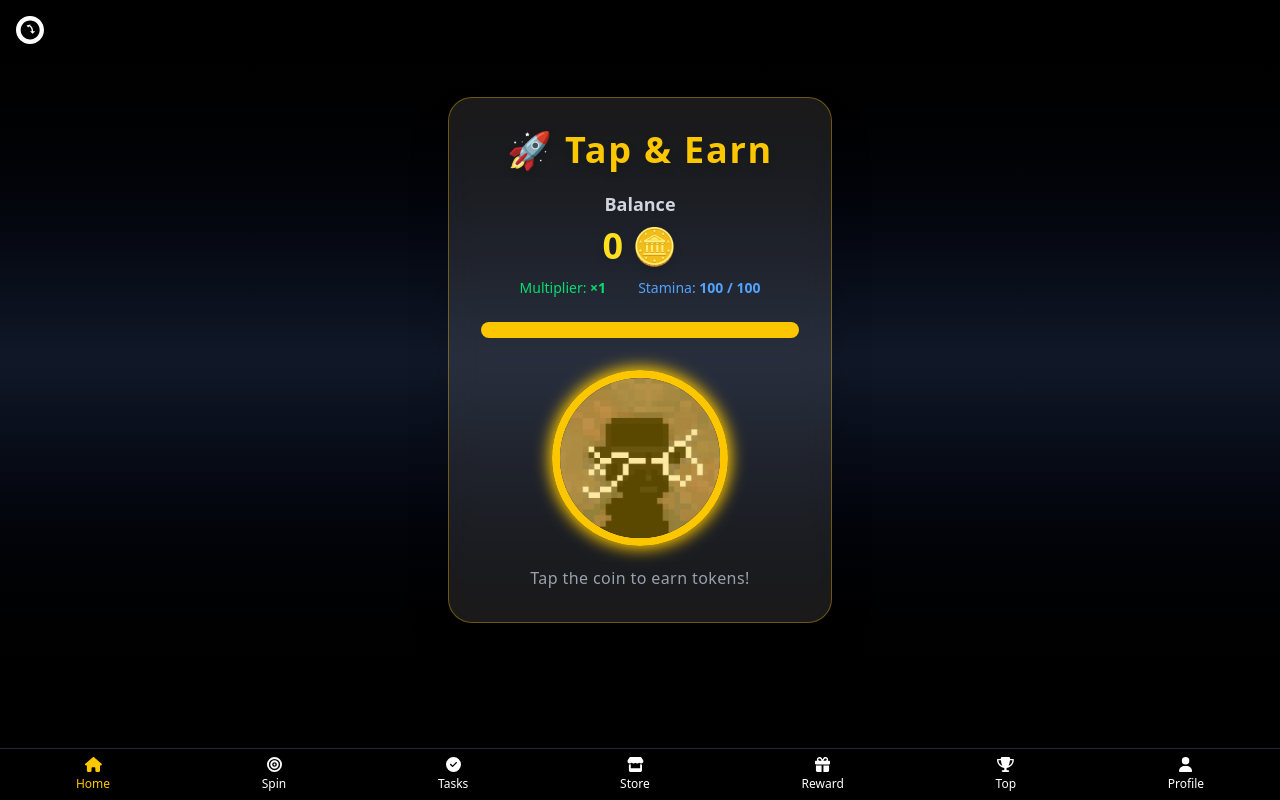
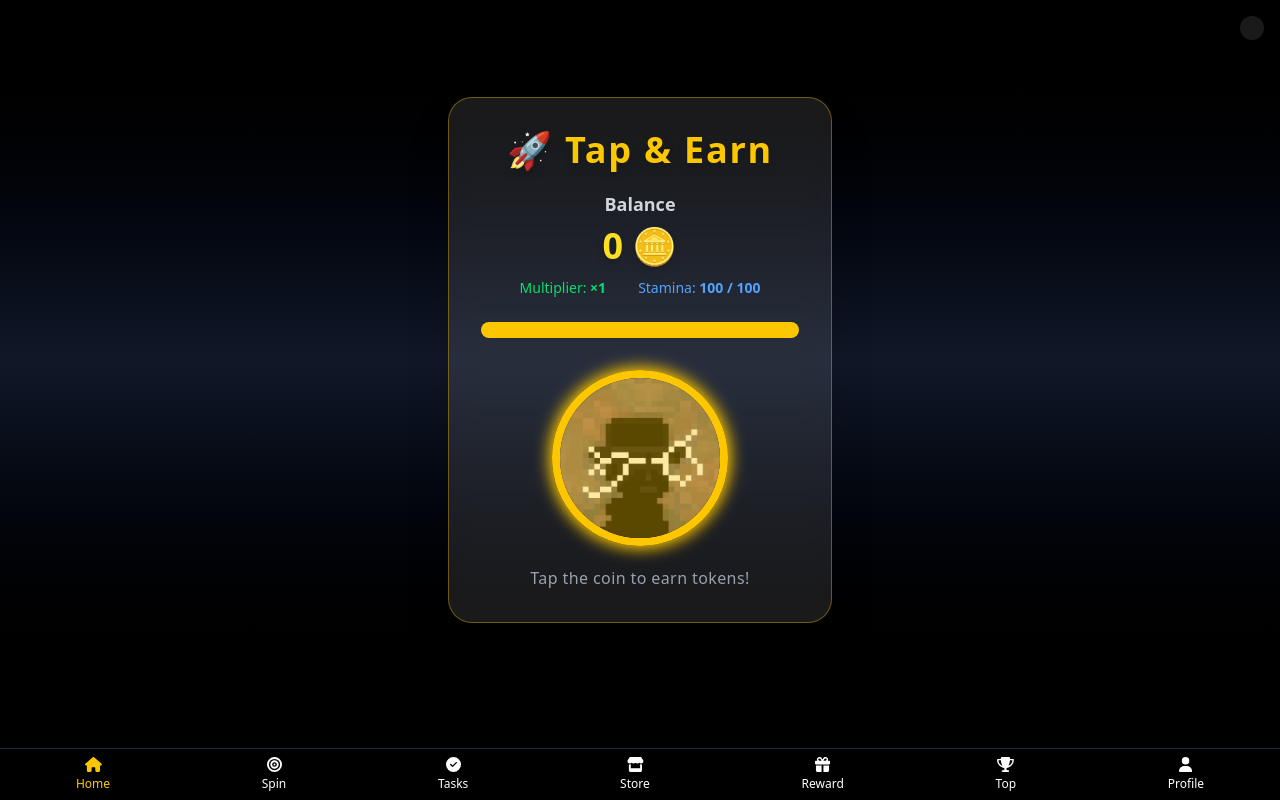
Before and after one commit to PLUTOX-DEV/TPE, a React (Vite) app: page / in a window 1280 px wide. Built offline with nearby package versions, Linux system fonts and the light colour scheme; what @tonconnect/ui-react would draw is missing.

Commit message:
home and task im mprovement

```diff
--- a/src/pages/Home.jsx
+++ b/src/pages/Home.jsx
@@ -3,27 +3,15 @@ import coinImg from "../assets/image.jpg";
 import { StaminaContext } from "../context/StaminaContext";
 import toast from "react-hot-toast";
 import { getUser, updateUser } from "../api/userApi";
+import { FontAwesomeIcon } from "@fortawesome/react-fontawesome";
+import { faOpensea } from "@fortawesome/free-brands-svg-icons";
 
-// Format number with k/M
+// Format number
 const formatCoins = (num) => {
   if (num >= 1_000_000) return (num / 1_000_000).toFixed(1) + "M";
   if (num >= 1_000) return (num / 1_000).toFixed(1) + "k";
   return num.toString();
 };
-
-// OpenSea icon SVG
-const OpenSeaIcon = () => (
-  <svg
-    xmlns="http://www.w3.org/2000/svg"
-    width="28"
-    height="28"
-    viewBox="0 0 512 512"
-    fill="currentColor"
-    className="text-white hover:text-blue-400 transition duration-300"
-  >
-    <path d="M256 0C114.836 0 0 114.837 0 256s114.836 256 256 256c141.163 0 256-114.837 256-256S397.163 0 256 0zm2.406 82.656c96.136-.555 174.594 77.301 174.063 172.469-.531 95.167-78.536 173.687-173.703 173.156-95.167-.531-173.687-78.536-173.156-173.703.531-95.167 78.536-173.687 173.797-171.922zm9.688 71.875-9.938 13.5c7.385 5.078 14.146 10.844 20.063 17.188 22.667 24.073 34.146 55.589 34.375 93.25l39.219.313-48.531 46.875-47.781-47.594 32.25-.25c-.208-30.918-8.578-55.291-25.063-73.344-6.094-6.469-13.333-12.042-21.625-16.5l-17.531 23.344-31.594-38.281z" />
-  </svg>
-);
 
 export default function Home() {
   const { stamina, setStamina, maxStamina } = useContext(StaminaContext);
@@ -49,6 +37,7 @@ export default function Home() {
       setHasTapBot(user.hasTapBot || false);
       setIsVIP(user.isVIP || false);
 
+      // sync to local storage
       localStorage.setItem("tapCoins", user.balance || 0);
       localStorage.setItem("tapMultiplier", user.multiplier || 1);
       localStorage.setItem("staminaRegenSpeed", user.staminaRegenSpeed || 10000);
@@ -57,6 +46,7 @@ export default function Home() {
     } catch (err) {
       console.error("❌ Failed to fetch user:", err);
 
+      // fallback from localStorage
       setCoins(parseInt(localStorage.getItem("tapCoins")) || 0);
       setMultiplier(parseInt(localStorage.getItem("tapMultiplier")) || 1);
       setRegenSpeed(parseInt(localStorage.getItem("staminaRegenSpeed")) || 10000);
@@ -69,7 +59,7 @@ export default function Home() {
     fetchUser();
   }, []);
 
-  // Welcome message (once per user)
+  // Welcome message (only first visit)
   useEffect(() => {
     const isFirst = localStorage.getItem("isNewUser");
     if (!isFirst) {
@@ -78,7 +68,7 @@ export default function Home() {
     }
   }, []);
 
-  // Auto Tap Bot
+  // Auto Tap Bot effect
   useEffect(() => {
     if (!hasTapBot) return;
     const interval = setInterval(() => {
@@ -101,12 +91,14 @@ export default function Home() {
       setCoins(newTotal);
       localStorage.setItem("tapCoins", newTotal);
 
+      // Reduce stamina
       setStamina((prev) => {
         const updated = Math.max(0, prev - 1);
         localStorage.setItem("stamina", updated);
         return updated;
       });
 
+      // Update backend
       if (telegramId) {
         try {
           await updateUser(telegramId, { balance: newTotal, isVIP });
@@ -123,17 +115,17 @@ export default function Home() {
   };
 
   return (
-    <div className="relative flex flex-col items-center justify-center min-h-[90vh] px-4 bg-gradient-to-b from-black via-gray-900 to-black text-white">
+    <div className="flex flex-col items-center justify-center min-h-[90vh] px-4 bg-gradient-to-b from-black via-gray-900 to-black text-white relative">
 
-      {/* OpenSea Icon Top-Left */}
+      {/* Top-right OpenSea icon with hover and tooltip */}
       <a
         href="https://opensea.io/collection/nakabozoz-1"
         target="_blank"
         rel="noopener noreferrer"
-        className="absolute top-4 left-4 z-50"
-        aria-label="View on OpenSea"
+        title="View on OpenSea"
+        className="absolute top-4 right-4 z-50 bg-white/10 p-3 rounded-full hover:bg-yellow-500 hover:text-black transition duration-300"
       >
-        <OpenSeaIcon />
+        <FontAwesomeIcon icon={faOpensea} className="text-2xl drop-shadow-lg" />
       </a>
 
       <div className="bg-white/10 border border-yellow-500/40 backdrop-blur-lg p-8 rounded-3xl shadow-2xl w-full max-w-sm text-center relative">
@@ -143,9 +135,7 @@ export default function Home() {
 
         <div className="mb-6 space-y-2 text-lg font-semibold">
           <p className="text-gray-300">Balance</p>
-          <p className="text-4xl text-yellow-300 drop-shadow-lg">
-            {formatCoins(coins)} 🪙
-          </p>
+          <p className="text-4xl text-yellow-300 drop-shadow-lg">{formatCoins(coins)} 🪙</p>
 
           <div className="flex justify-center gap-8 mt-3 text-sm font-medium">
             <div className="text-green-400">
--- a/src/pages/Tasks.jsx
+++ b/src/pages/Tasks.jsx
@@ -24,7 +24,7 @@ const TASKS = [
   },
   {
     id: 6,
-    action: "Follow AlI on X",
+    action: "Follow ALI on X",
     reward: 500000,
     icon: faTwitter,
     link: "https://x.com/ali_inweb3?s=21", // Replace with your real Twitter list URL
```
